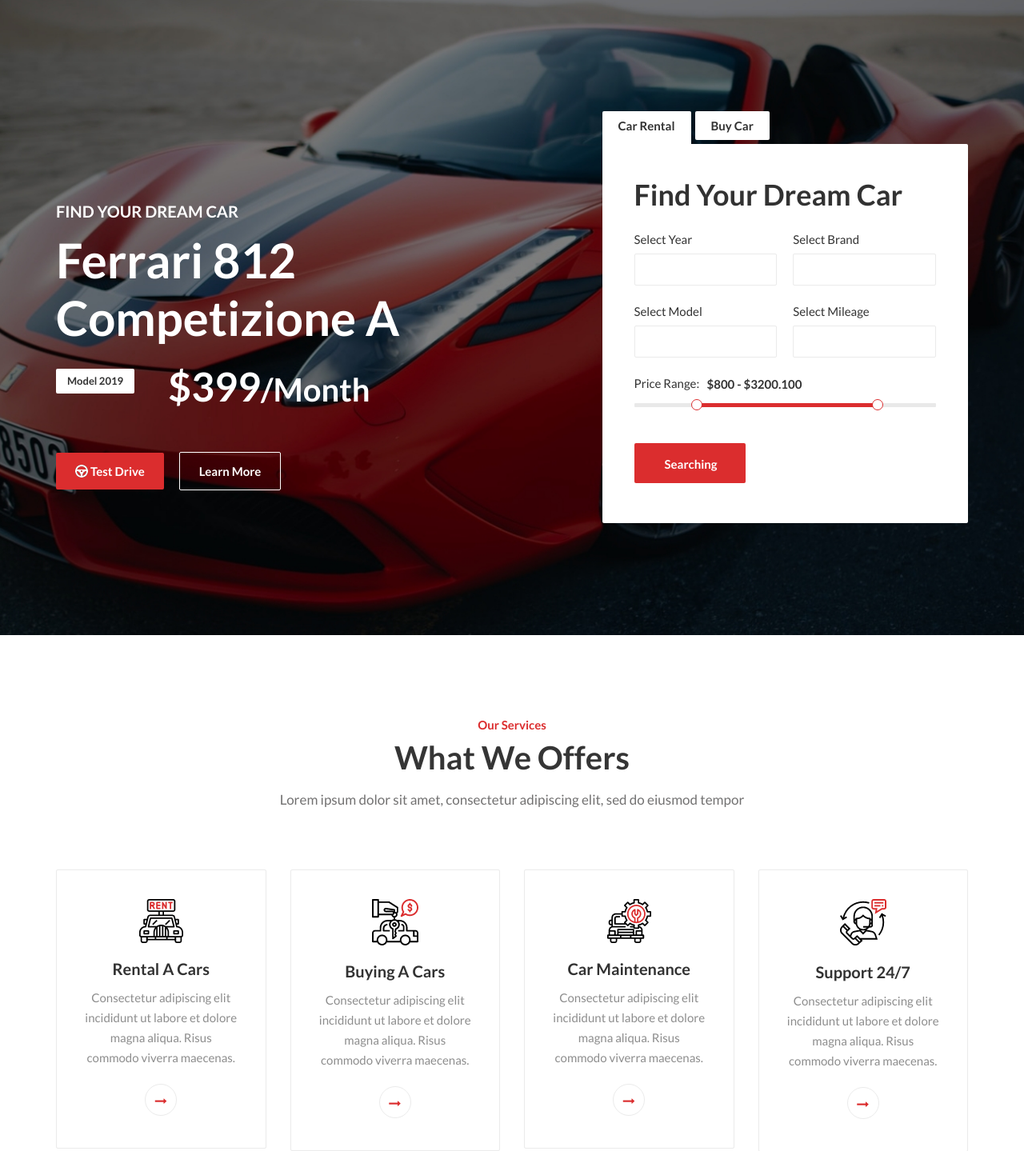
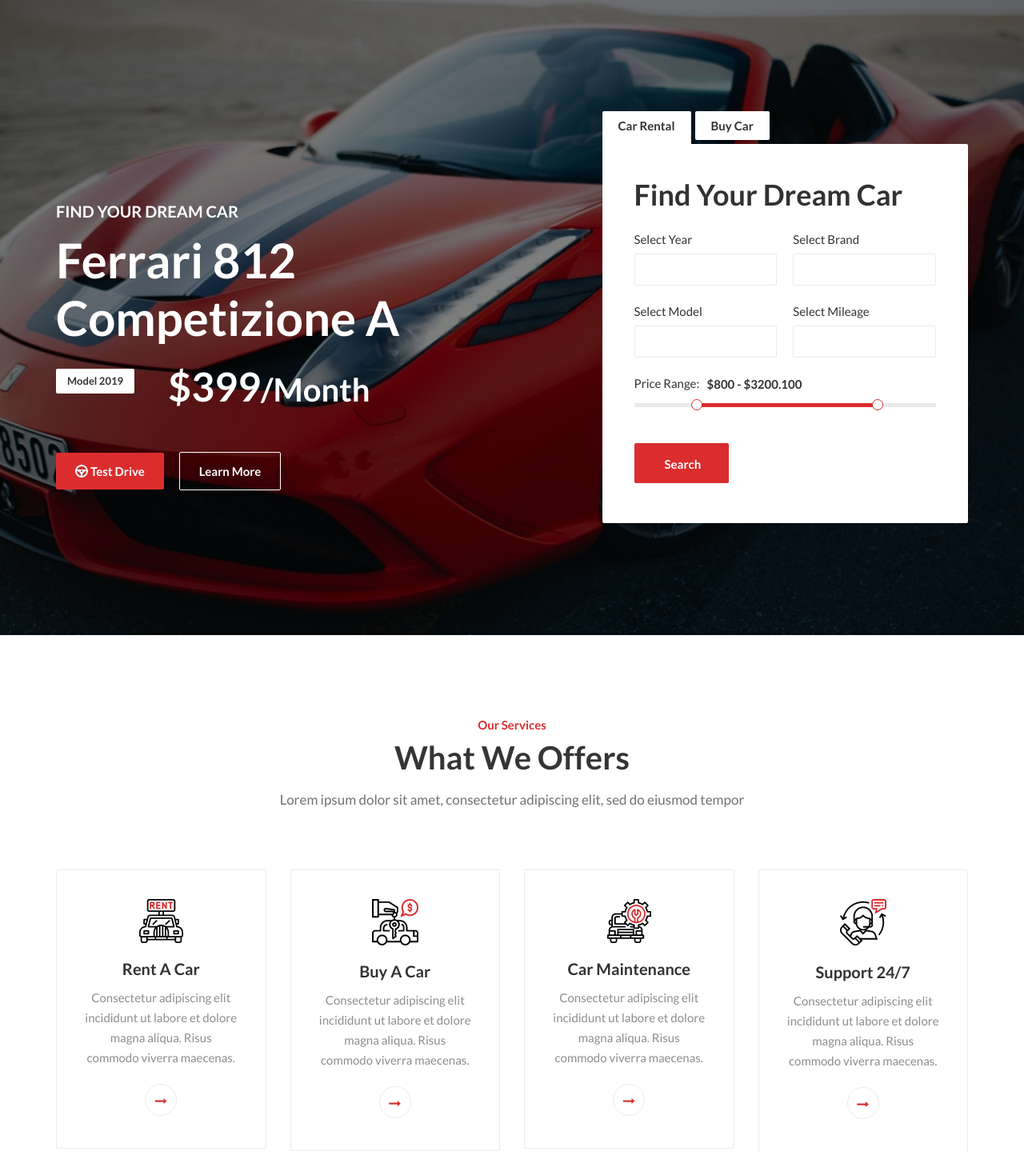
Before and after one commit to ogGEORGE-x/vroom, a Django app: page / in a window 1280 px wide. Shown: the part 163-1602 px from the top of the page at 80% size. Run offline with Django 4.2, Linux system fonts and the light colour scheme; some libraries are stand-ins or nearby versions.

Commit message:
Index modified

```diff
--- a/xmotors/templates/about.html
+++ b/xmotors/templates/about.html
@@ -38,7 +38,7 @@
         <div class="offcanvas__widget">
             <a href="#"><i class="fa fa-cart-plus"></i></a>
             <a href="#" class="search-switch"><i class="fa fa-search"></i></a>
-            <a href="#" class="primary-btn">Add Car</a>
+            <a href="add_car/" class="primary-btn">Add Car</a>
         </div>
         <div class="offcanvas__logo">
             <a href=""><img src="{% static 'img/redximg-removebg-preview.png'%}" width="50" alt=""></a>
@@ -119,7 +119,7 @@
                                 <a href="#"><i class="fa fa-cart-plus"></i></a>
                                 <a href="#" class="search-switch"><i class="fa fa-search"></i></a>
                             </div>
-                            <a href="#" class="primary-btn">Add Car</a>
+                            <a href="add_car/" class="primary-btn">Add Car</a>
                         </div>
                     </div>
                 </div>
--- a/xmotors/templates/blog-details.html
+++ b/xmotors/templates/blog-details.html
@@ -38,7 +38,7 @@
         <div class="offcanvas__widget">
             <a href="#"><i class="fa fa-cart-plus"></i></a>
             <a href="#" class="search-switch"><i class="fa fa-search"></i></a>
-            <a href="#" class="primary-btn">Add Car</a>
+            <a href="add_car/" class="primary-btn">Add Car</a>
         </div>
         <div class="offcanvas__logo">
             <a href=""><img src="{% static 'img/redximg-removebg-preview.png'%}" width="50" alt=""></a>
@@ -119,7 +119,7 @@
                                 <a href="#"><i class="fa fa-cart-plus"></i></a>
                                 <a href="#" class="search-switch"><i class="fa fa-search"></i></a>
                             </div>
-                            <a href="#" class="primary-btn">Add Car</a>
+                            <a href="add_car/" class="primary-btn">Add Car</a>
                         </div>
                     </div>
                 </div>
--- a/xmotors/templates/blog.html
+++ b/xmotors/templates/blog.html
@@ -38,7 +38,7 @@
         <div class="offcanvas__widget">
             <a href="#"><i class="fa fa-cart-plus"></i></a>
             <a href="#" class="search-switch"><i class="fa fa-search"></i></a>
-            <a href="#" class="primary-btn">Add Car</a>
+            <a href="add_car/" class="primary-btn">Add Car</a>
         </div>
         <div class="offcanvas__logo">
             <a href=""><img src="{% static 'img/redximg-removebg-preview.png'%}" width="50" alt=""></a>
@@ -119,7 +119,7 @@
                                 <a href="#"><i class="fa fa-cart-plus"></i></a>
                                 <a href="#" class="search-switch"><i class="fa fa-search"></i></a>
                             </div>
-                            <a href="#" class="primary-btn">Add Car</a>
+                            <a href="add_car/" class="primary-btn">Add Car</a>
                         </div>
                     </div>
                 </div>
--- a/xmotors/templates/car-details.html
+++ b/xmotors/templates/car-details.html
@@ -38,7 +38,7 @@
         <div class="offcanvas__widget">
             <a href="#"><i class="fa fa-cart-plus"></i></a>
             <a href="#" class="search-switch"><i class="fa fa-search"></i></a>
-            <a href="#" class="primary-btn">Add Car</a>
+            <a href="add_car/" class="primary-btn">Add Car</a>
         </div>
         <div class="offcanvas__logo">
             <a href=""><img src="{% static 'img/redximg-removebg-preview.png'%}" width="50" alt=""></a>
@@ -100,7 +100,7 @@
                     <div class="header__nav">
                         <nav class="header__menu">
                             <ul>
-                                <li><a href="">Home</a></li>
+                                <li><a href="/">Home</a></li>
                                 <li><a href="car/">Cars</a></li>
                                 <li><a href="blog/">Blog</a></li>
                                 <li class="active"><a href="#">Pages</a>
@@ -119,7 +119,7 @@
                                 <a href="#"><i class="fa fa-cart-plus"></i></a>
                                 <a href="#" class="search-switch"><i class="fa fa-search"></i></a>
                             </div>
-                            <a href="#" class="primary-btn">Add Car</a>
+                            <a href="add_car/" class="primary-btn">Add Car</a>
                         </div>
                     </div>
                 </div>
--- a/xmotors/templates/car.html
+++ b/xmotors/templates/car.html
@@ -38,7 +38,7 @@
         <div class="offcanvas__widget">
             <a href="#"><i class="fa fa-cart-plus"></i></a>
             <a href="#" class="search-switch"><i class="fa fa-search"></i></a>
-            <a href="#" class="primary-btn">Add Car</a>
+            <a href="add_car/" class="primary-btn">Add Car</a>
         </div>
         <div class="offcanvas__logo">
             <a href=""><img src="{% static 'img/redximg-removebg-preview.png'%}" width="50" alt=""></a>
@@ -119,7 +119,7 @@
                                 <a href="#"><i class="fa fa-cart-plus"></i></a>
                                 <a href="#" class="search-switch"><i class="fa fa-search"></i></a>
                             </div>
-                            <a href="#" class="primary-btn">Add Car</a>
+                            <a href="add_car/" class="primary-btn">Add Car</a>
                         </div>
                     </div>
                 </div>
--- a/xmotors/templates/contact.html
+++ b/xmotors/templates/contact.html
@@ -38,7 +38,7 @@
         <div class="offcanvas__widget">
             <a href="#"><i class="fa fa-cart-plus"></i></a>
             <a href="#" class="search-switch"><i class="fa fa-search"></i></a>
-            <a href="#" class="primary-btn">Add Car</a>
+            <a href="add_car/" class="primary-btn">Add Car</a>
         </div>
         <div class="offcanvas__logo">
             <a href=""><img src="{% static 'img/redximg-removebg-preview.png'%}" width="50" alt=""></a>
@@ -135,7 +135,7 @@
                                 <a href="#"><i class="fa fa-cart-plus"></i></a>
                                 <a href="#" class="search-switch"><i class="fa fa-search"></i></a>
                             </div>
-                            <a href="#" class="primary-btn">Add Car</a>
+                            <a href="add_car/" class="primary-btn">Add Car</a>
                         </div>
                     </div>
                 </div>
--- a/xmotors/templates/index.html
+++ b/xmotors/templates/index.html
@@ -38,7 +38,7 @@
         <div class="offcanvas__widget">
             <a href="#"><i class="fa fa-cart-plus"></i></a>
             <a href="#" class="search-switch"><i class="fa fa-search"></i></a>
-            <a href="#" class="primary-btn">Add Car</a>
+            <a href="add_car/" class="primary-btn">Add Car</a>
         </div>
         <div class="offcanvas__logo">
             <a href=""><img src="{% static 'img/redximg-removebg-preview.png'%}" width="50" alt=""></a>
@@ -247,7 +247,7 @@
                                                 </div>
                                             </div>
                                         </div>
-                                        <button type="submit" class="site-btn">Searching</button>
+                                        <button type="submit" class="site-btn">Search</button>
                                     </form>
                                 </div>
                             </div>
@@ -310,7 +310,7 @@
                                                 </div>
                                             </div>
                                         </div>
-                                        <button type="submit" class="site-btn">Searching</button>
+                                        <button type="submit" class="site-btn">Search</button>
                                     </form>
                                 </div>
                             </div>
@@ -338,19 +338,19 @@
                 <div class="col-lg-3 col-md-6 col-sm-6">
                     <div class="services__item">
                         <img src="{% static 'img/services/services-1.png'%}" alt="">
-                        <h5>Rental A Cars</h5>
+                        <h5>Rent A Car</h5>
                         <p>Consectetur adipiscing elit incididunt ut labore et dolore magna aliqua. Risus commodo
                             viverra maecenas.</p>
-                        <a href="#"><i class="fa fa-long-arrow-right"></i></a>
+                        <a href="car/"><i class="fa fa-long-arrow-right"></i></a>
                     </div>
                 </div>
                 <div class="col-lg-3 col-md-6 col-sm-6">
                     <div class="services__item">
                         <img src="{% static 'img/services/services-2.png'%}" alt="">
-                        <h5>Buying A Cars</h5>
+                        <h5>Buy A Car</h5>
                         <p>Consectetur adipiscing elit incididunt ut labore et dolore magna aliqua. Risus commodo
                             viverra maecenas.</p>
-                        <a href="#"><i class="fa fa-long-arrow-right"></i></a>
+                        <a href="car/"><i class="fa fa-long-arrow-right"></i></a>
                     </div>
                 </div>
                 <div class="col-lg-3 col-md-6 col-sm-6">
@@ -359,7 +359,7 @@
                         <h5>Car Maintenance</h5>
                         <p>Consectetur adipiscing elit incididunt ut labore et dolore magna aliqua. Risus commodo
                             viverra maecenas.</p>
-                        <a href="#"><i class="fa fa-long-arrow-right"></i></a>
+                        <a href="about/"><i class="fa fa-long-arrow-right"></i></a>
                     </div>
                 </div>
                 <div class="col-lg-3 col-md-6 col-sm-6">
@@ -368,7 +368,7 @@
                         <h5>Support 24/7</h5>
                         <p>Consectetur adipiscing elit incididunt ut labore et dolore magna aliqua. Risus commodo
                             viverra maecenas.</p>
-                        <a href="#"><i class="fa fa-long-arrow-right"></i></a>
+                        <a href="contact/"><i class="fa fa-long-arrow-right"></i></a>
                     </div>
                 </div>
             </div>
```
